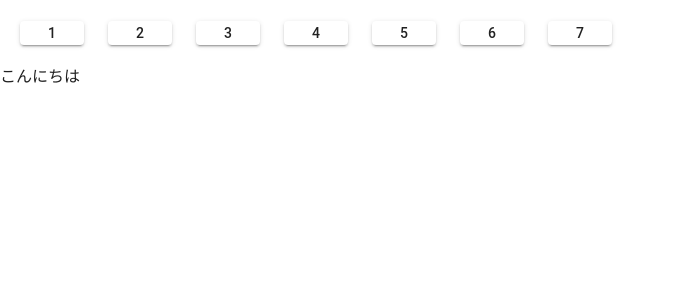
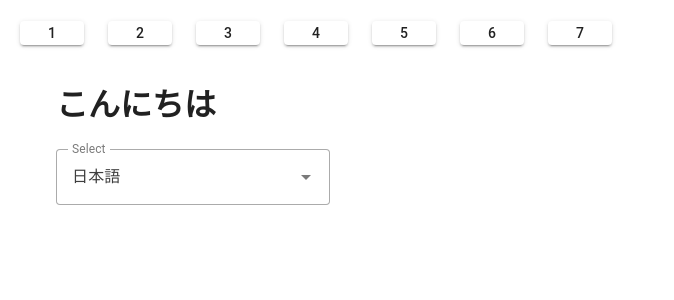
Before and after one commit to Temmy3620/nuxt3_login, a Nuxt app in the folder front/: page /componentTest3 in a window 1280 px wide. Shown: the top 300 px of the page, without its empty margins (0-674 px from the left). Built offline with nearby package versions, Linux system fonts and the light colour scheme.

Commit message:
多言語化切り替え

```diff
--- a/front/locales/en.json
+++ b/front/locales/en.json
@@ -1,3 +1,4 @@
 {
+    "language": "English",
     "hello": "hello"
 }
--- a/front/locales/ja.json
+++ b/front/locales/ja.json
@@ -1,3 +1,4 @@
 {
+    "language": "日本語",
     "hello": "こんにちは"
 }
--- a/front/pages/componentTest3.vue
+++ b/front/pages/componentTest3.vue
@@ -1,12 +1,34 @@
 <template>
 
-    <div>{{ $t('hello') }} </div>
+    <v-container>
+
+        <h1>{{ $t('hello') }} </h1>
+
+        <v-row>
+            <v-col cols="3">
+                <v-select
+                label="Select"
+                v-model="$i18n.locale"
+                :items="languages"
+                item-title="title"
+                item-value="value"
+                variant="outlined"
+                class="mt-5"
+                ></v-select>
+            </v-col>
+        </v-row>
+    </v-container>
+
 
 
 
 </template>
 <script setup lang="ts">
     const message = 'Component Test !!';
+    const languages = [
+      { title: 'English', value: 'en' },
+      { title: '日本語', value: 'ja' },
+    ];
 
     console.log("--------------------------------");
     console.log(message);
```
